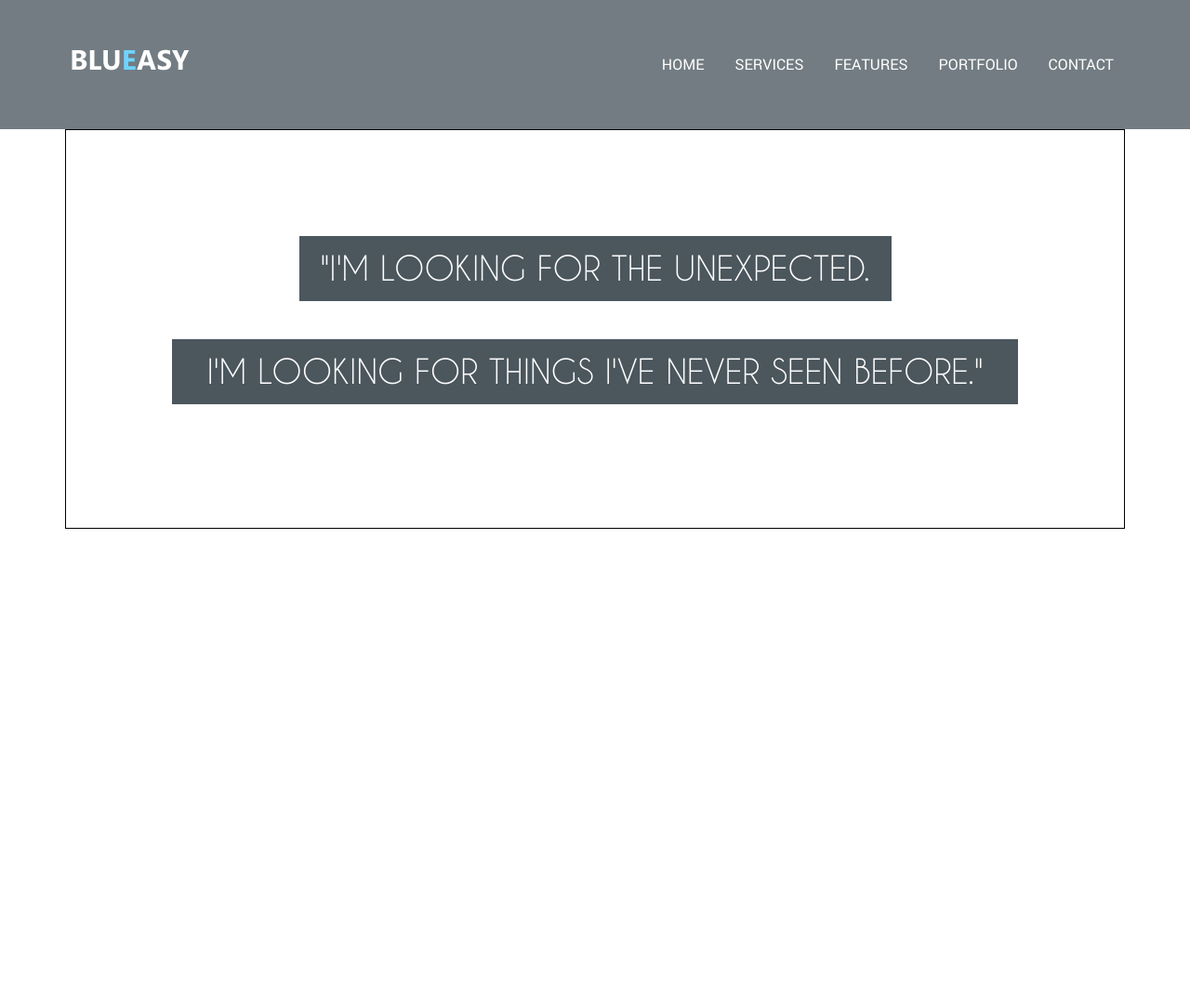
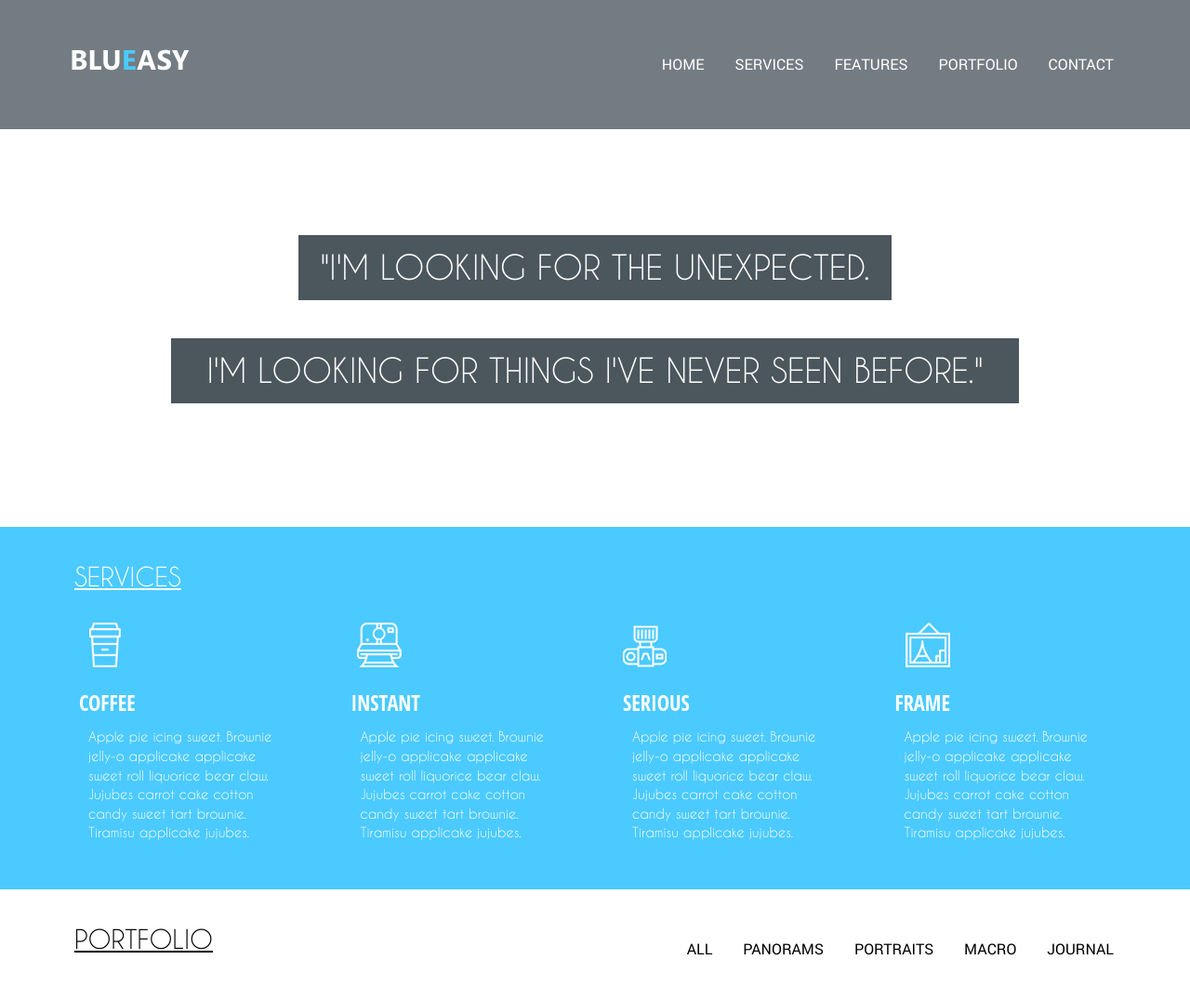
Before and after one commit to Vladimir0202/Blueasy-freebie_1, a plain HTML site: page index.html in a window 1280 px wide. Shown: the whole page at 93% size. Before the commit the page ends 800 px from the top, so only its background shows below. Drawn offline with Linux system fonts and the light colour scheme.

Commit message:
added services, portf

```diff
--- a/css/fonts.css
+++ b/css/fonts.css
@@ -43,3 +43,5 @@
 	font-family: 'caviar_dreamsregular';
 	src: url(../fonts/CaviarDreams-webfont.ttf) format('truetype');
 }
+
+<link href="https://fonts.googleapis.com/css?family=Open+Sans+Condensed:300" rel="stylesheet">
--- a/css/main.css
+++ b/css/main.css
@@ -36,6 +36,10 @@ body {
 	font-size: 16px;
 }
 
+img {
+
+}
+
 .top_header {
 	width: 100%;
 	background: url(../images/banner_bg.jpg) no-repeat;
@@ -49,13 +53,15 @@ body {
 
 .header_topline {
 	color: #ffffff;
+	background: rgba(80, 92, 99, 0.8);
+	padding: 30px 0;
 }
 
-.bg-color {
-	background-color: rgb(80, 92, 99);
-	padding: 30px 0;
-	opacity: 0.8;
-}
+/* .bg-color {
+
+	position: relative;
+	z-index: 1;
+} */
 
 .logo {
 	float: left;
@@ -63,7 +69,6 @@ body {
 }
 
 .main_mnu {
-	background-color: #505C63;
 	color: #fff;
 }
 
@@ -84,12 +89,16 @@ body {
 
 .main_mnu ul {
 	list-style-type: none;
+	text-transform: uppercase;
 	float: right;
-	text-transform: uppercase;
+	position: relative;
+	z-index: 10;
 }
 
-.main_mnu ul li {
+.main_mnu li {
 	display: inline-block;
+	position: relative;
+	z-index: 11;
 }
 
 .main_mnu_button {
@@ -99,15 +108,14 @@ body {
 	border: medium none;
 	background-color: transparent;
 	font-size: 26px;
-	position: relative;
-	z-index: 12;
 }
 
 .header_title {
 	padding: 10%;
 	text-align: center;
 	align: center;
-	border: 1px solid #000;
+	position: relative;
+	z-index: 2;
 }
 
 .header_title h1 {
@@ -133,3 +141,138 @@ body {
 	*\width: 80%;
 	margin: 0 auto 2% auto;
 }
+
+.services {
+	background-color: #4BCAFF;
+	padding: 25px;
+}
+
+.srv_main_title {
+	font-family: 'caviar_dreamsregular';
+	color: #FFF;
+	font-size: 1.7em;
+	font-weight: 300;
+	text-transform: uppercase;
+	padding: 10px 10px 0;
+	text-decoration: underline;
+}
+
+.srv_sub_block {
+	padding: 10px;
+	margin: 5px;
+}
+
+.srv_sub_title {
+	font-family: 'Open Sans Condensed', sans-serif;
+	color: #FFF;
+	font-size: 1.4em;
+	text-transform: uppercase;
+}
+
+.srv_txt {
+	font-family: 'caviar_dreamsregular';
+	color: #FFF;
+	font-size: 0.9em;
+	font-weight: 300;
+	margin: 10px;
+}
+
+.icon {
+	background-image: url(../images/img-sprite.png);
+	background-repeat: no-repeat;
+	height: 80px;
+	width: 60px;
+	display: inline-block;
+}
+
+.icon-coffe {
+	background-position: left top;
+}
+
+.icon-instant {
+	background-position: -70px top;
+}
+
+.icon-serious {
+	background-position: -160px top;
+}
+
+.icon-frame {
+	background-position: -235px top;
+}
+
+.portfolio {
+	background-color: #ffF;
+	padding: 25px;
+	color: #000;
+}
+
+.portf_main_title {
+	font-family: 'caviar_dreamsregular';
+	font-size: 1.7em;
+	font-weight: 300;
+	text-transform: uppercase;
+	padding: 5px 10px 0;
+	margin-top: 5px;
+	text-decoration: underline;
+	float: left;
+}
+
+.portf_main_mnu {
+	background-color: #fff;
+	color: #000;
+	margin-top: -25px;
+}
+
+.portf_main_mnu a {
+	color: #000;
+	padding: 12px;
+	margin-left: 5px;
+	display: block;
+}
+
+.portf_main_mnu a:hover {
+	color: #4BCAFF;
+	padding: 10px;
+	margin-left: 5px;
+	border: 2px solid #4BCAFF;
+	border-radius: 3px;
+}
+
+.portf_main_mnu ul {
+	list-style-type: none;
+	float: right;
+	text-transform: uppercase;
+	position: relative;
+	z-index: 4;
+}
+
+.portf_main_mnu ul li {
+	display: inline-block;
+	position: relative;
+	z-index: 5;
+}
+
+.portf_main_mnu_button {
+	color: #000;
+	margin-top: 25px;
+	padding: 8px 15px 0;
+	border: medium none;
+	background-color: transparent;
+	font-size: 26px;
+	position: relative;
+	z-index: 14;
+}
+
+
+.portf_img{
+	padding-bottom: 30px;
+	align:center;
+}
+.portf_img img{
+	height: auto;
+	width:23%;
+	margin-left: 5px;
+	margin-top:8px;
+	align:center;
+}
--- a/css/media.css
+++ b/css/media.css
@@ -1,21 +1,20 @@
 /*==========  Desktop First Method  ==========*/
 
 /* Large Devices, Wide Screens */
-@media only screen and (max-width : 1200px) {
 
-}
+@media only screen and (max-width: 1200px) {}
 
 /* Medium Devices, Desktops */
-@media only screen and (max-width : 992px) {
 
-
-}
+@media only screen and (max-width: 992px) {}
 
 /* Small Devices, Tablets */
-@media only screen and (max-width : 768px) {
+
+@media only screen and (max-width: 768px) {
     .main_mnu ul {
         display: none;
         background-color: rgb(73, 78, 82);
+        opacity:0.8;
         position: absolute;
         width: 100%;
         border-radius: 0 0 10px 10px;
@@ -23,46 +22,52 @@
     .main_mnu ul li {
         display: block;
     }
-
+    .portf_main_mnu ul {
+        display: none;
+        background-color: rgb(232, 237, 240);
+        opacity:0.9;
+        position: absolute;
+        width: 100%;
+        border-radius: 0 0 10px 10px;
+    }
+    .portf_main_mnu ul li {
+        display: block;
+    }
 }
 
 /* Extra Small Devices, Phones */
-@media only screen and (max-width : 480px) {
 
-}
+@media only screen and (max-width: 480px) {}
 
 /* Custom, iPhone Retina */
-@media only screen and (max-width : 320px) {
 
-}
-
+@media only screen and (max-width: 320px) {}
 
 /*==========  Mobile First Method  ==========*/
 
 /* Custom, iPhone Retina */
-@media only screen and (min-width : 320px) {
 
-}
+@media only screen and (min-width: 320px) {}
 
 /* Extra Small Devices, Phones */
-@media only screen and (min-width : 480px) {
 
-}
+@media only screen and (min-width: 480px) {}
 
 /* Small Devices, Tablets */
-@media only screen and (min-width : 768px) {
+
+@media only screen and (min-width: 768px) {
     .main_mnu ul {
         display: block !important;
     }
-
+    .portf_main_mnu ul {
+        display: block !important;
+    }
 }
 
 /* Medium Devices, Desktops */
-@media only screen and (min-width : 992px) {
 
-}
+@media only screen and (min-width: 992px) {}
 
- /* Large Devices, Wide Screens */
-@media only screen and (min-width : 1200px) {
+/* Large Devices, Wide Screens */
 
-}
+@media only screen and (min-width: 1200px) {}
--- a/index.html
+++ b/index.html
@@ -24,10 +24,11 @@
 </head>
 
 <body>
-	<header class="top_header">
+	<header>
+		<div class="top_header">
 			<div class="header_topline">
 				<div class="bg-color">
-				<div class="container">
+					<div id="home" class="container">
 						<div class="col-md-12">
 							<div class="row">
 								<div class="logo">
@@ -40,16 +41,16 @@
 										</button>
 										<ul>
 											<li class="active">
-											<a href="#">home</a>
+												<a href="#home">home</a>
 											</li>
 											<li>
-											<a href="#">services</a>
+												<a href="#services">services</a>
 											</li>
 											<li>
 												<a href="#">features</a>
 											</li>
 											<li>
-											<a href="#">portfolio</a>
+												<a href="#portfolio">portfolio</a>
 											</li>
 											<li>
 												<a href="#">contact</a>
@@ -64,7 +65,7 @@
 				</div>
 			</div>
 			<div class="container">
-			<div class="col-md-12">
+				<div class="col-md-12 col-sm-12">
 					<div class="row justify-content-md-center">
 						<div class="header_title clearfix">
 							<h1>"I'M LOOKING FOR THE UNEXPECTED.</h1>
@@ -75,6 +76,101 @@
 				</div>
 			</div>
 	</header>
+
+	<div class="services">
+		<div id="services" class="container">
+			<div class="srv_main_title">services</div>
+			<div class="row">
+				<div class="col-md-3 col-sm-6">
+					<div class="srv_sub_block">
+						<div class="icon icon-coffe"></div>
+						<div class="srv_sub_title">coffee</div>
+						<div class="srv_txt">Apple pie icing sweet. Brownie jelly-o applicake applicake sweet roll liquorice bear claw. Jujubes carrot cake cotton
+							candy sweet tart brownie. Tiramisu applicake jujubes.</div>
+					</div>
+				</div>
+				<div class="col-md-3 col-sm-6">
+					<div class="srv_sub_block">
+						<div class="icon icon-instant"></div>
+						<div class="srv_sub_title">Instant</div>
+						<div class="srv_txt">Apple pie icing sweet. Brownie jelly-o applicake applicake sweet roll liquorice bear claw. Jujubes carrot cake cotton
+							candy sweet tart brownie. Tiramisu applicake jujubes.</div>
+					</div>
+				</div>
+				<div class="col-md-3 col-sm-6">
+					<div class="srv_sub_block">
+						<div class="icon icon-serious"></div>
+						<div class="srv_sub_title">Serious</div>
+						<div class="srv_txt">Apple pie icing sweet. Brownie jelly-o applicake applicake sweet roll liquorice bear claw. Jujubes carrot cake cotton
+							candy sweet tart brownie. Tiramisu applicake jujubes.</div>
+					</div>
+				</div>
+				<div class="col-md-3 col-sm-6">
+					<div class="srv_sub_block">
+						<div class="icon icon-frame"></div>
+						<div class="srv_sub_title">frame</div>
+						<div class="srv_txt">Apple pie icing sweet. Brownie jelly-o applicake applicake sweet roll liquorice bear claw. Jujubes carrot cake cotton
+							candy sweet tart brownie. Tiramisu applicake jujubes.</div>
+					</div>
+				</div>
+			</div>
+		</div>
+	</div>
+
+	<div class="portfolio">
+		<div id="portfolio" class="container">
+			<div class="col-md-12 col-sm-12">
+				<div class="row">
+					<div class="portf_main_title">portfolio</div>
+					<nav>
+						<div class="portf_main_mnu">
+							<button class="portf_main_mnu_button hidden-md hidden-lg hidden-sm">
+								<i class="fa fa-bars" aria-hidden="true"></i>
+							</button>
+							<ul>
+								<li class="active">
+									<a href="#">all</a>
+								</li>
+								<li>
+									<a href="#">panorams</a>
+								</li>
+								<li>
+									<a href="#">portraits</a>
+								</li>
+								<li>
+									<a href="#">macro</a>
+								</li>
+								<li>
+									<a href="#">journal</a>
+								</li>
+							</ul>
+							<div class="clearfix"></div>
+						</div>
+					</nav>
+				</div>
+			</div>
+		</div>
+		<div class="portf_img">
+			<div class="container">
+				<div class="col-md-12 col-sm-12 col-lg-12">
+					<div class="row">
+						<img src="images/p1.jpg" alt="">
+						<img src="images/p2.jpg" alt="">
+						<img src="images/p3.jpg" alt="">
+						<img src="images/p4.jpg" alt="">
+					</div>
+				</div>
+				<div class="col-md-12 col-sm-12 col-lg-12">
+					<div class="row">
+						<img src="images/p5.jpg" alt="">
+						<img src="images/p6.jpg" alt="">
+						<img src="images/p7.jpg" alt="">
+						<img src="images/p8.jpg" alt="">
+					</div>
+				</div>
+			</div>
+		</div>
+	</div>
 
 	<!--[if lt IE 9]>
 	<script src="libs/html5shiv/es5-shim.min.js"></script>
--- a/js/common.js
+++ b/js/common.js
@@ -1,6 +1,10 @@
 $(document).ready(function() {
 	$(".main_mnu_button").click(function () {
         $(".main_mnu ul").slideToggle();
+	});
+
+	$(".portf_main_mnu_button").click(function () {
+        $(".portf_main_mnu ul").slideToggle();
     });
 
 	//Таймер обратного отсчета
```
Also changed, not shown: yakor.html (added, +84 -0 lines). Lines whose indentation alone changed are shown as unchanged.
